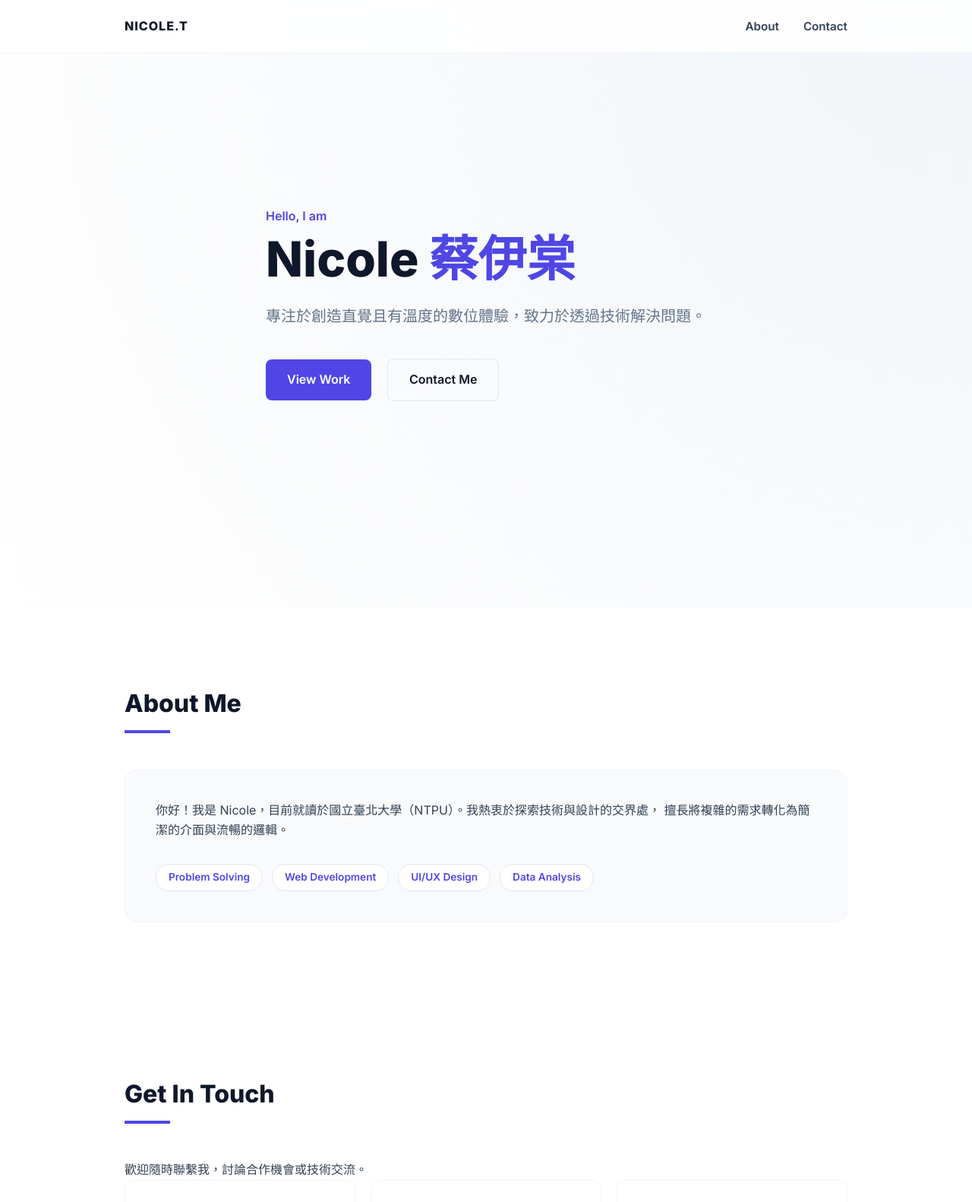
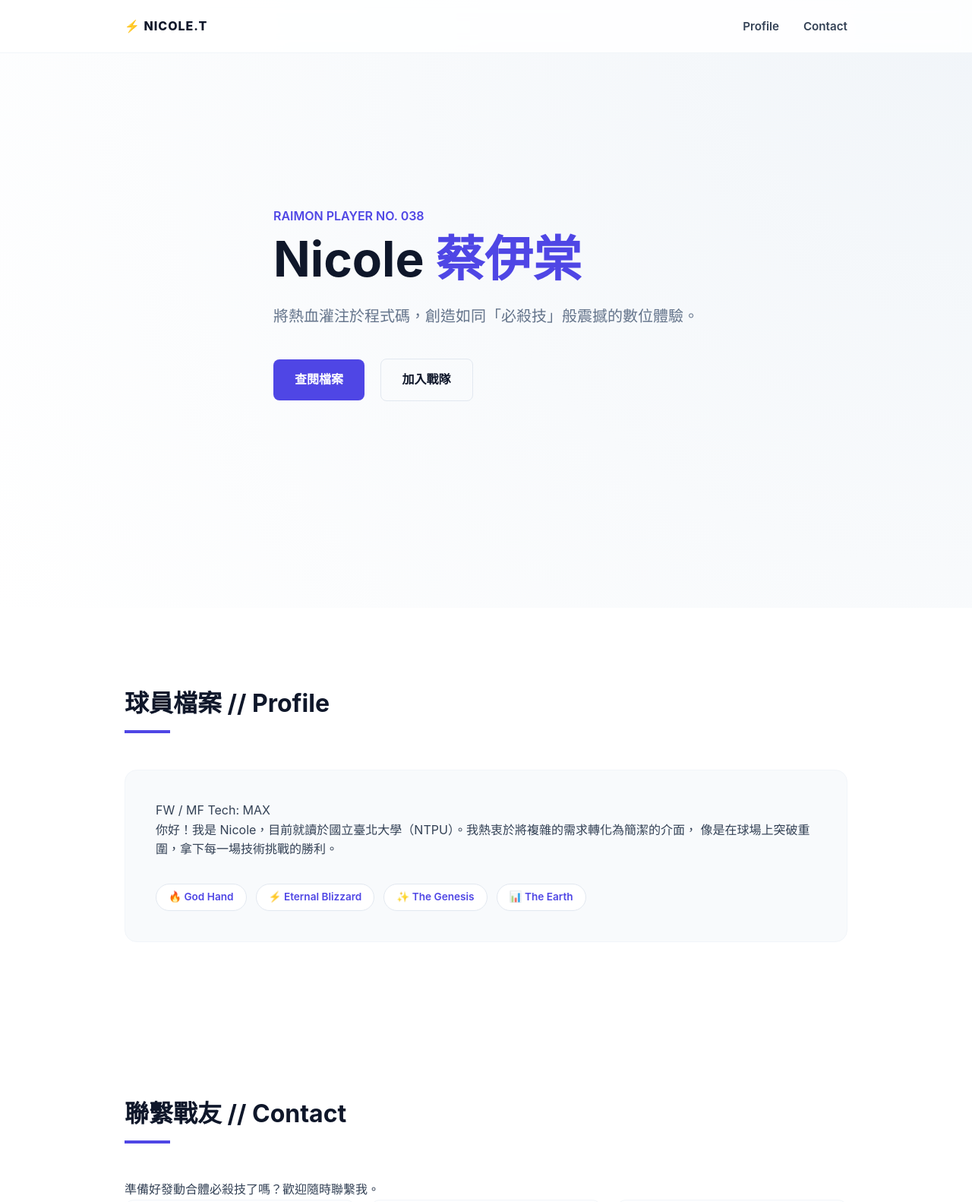
Before and after one commit to s411382038-ux/Nicole, a plain HTML site: page index.html in a window 1280 px wide. Shown: the top 1582 px of the page at 76% size. Drawn offline with Linux system fonts and the light colour scheme; a script that the page names is missing.

Commit message:
Revamp portfolio layout and content
Updated the portfolio layout and content to reflect new branding and structure, including changes to navigation, hero section, and contact information.

```diff
--- a/index.html
+++ b/index.html
@@ -3,67 +3,72 @@
 <head>
     <meta charset="UTF-8">
     <meta name="viewport" content="width=device-width, initial-scale=1.0">
-    <title>Nicole Tsai | Portfolio</title>
+    <title>Nicole Tsai | Inazuma Portfolio</title>
     <link rel="stylesheet" href="style.css">
-    <link href="https://fonts.googleapis.com/css2?family=Inter:wght@400;600;800&display=swap" rel="stylesheet">
+    <link href="https://fonts.googleapis.com/css2?family=Kumbh+Sans:wght@400;700;900&display=swap" rel="stylesheet">
 </head>
 <body>
 
-    <nav class="navbar">
+    <nav class="navbar inz-navbar">
         <div class="container">
-            <a href="#" class="logo">NICOLE.T</a>
+            <a href="#" class="logo inz-logo"><span class="bolt">⚡</span> NICOLE.T</a>
             <ul class="nav-links">
-                <li><a href="#about">About</a></li>
+                <li><a href="#profile">Profile</a></li>
                 <li><a href="#contact">Contact</a></li>
             </ul>
         </div>
     </nav>
 
     <main>
-        <section id="hero" class="hero">
+        <section id="hero" class="hero inz-hero">
+            <div class="hero-overlay"></div>
             <div class="container">
-                <p class="hero-subtitle">Hello, I am</p>
+                <p class="hero-subtitle">RAIMON PLAYER NO. 038</p>
                 <h1 class="hero-title">Nicole <span>蔡伊棠</span></h1>
-                <p class="hero-tagline">專注於創造直覺且有溫度的數位體驗，致力於透過技術解決問題。</p>
+                <p class="hero-tagline">將熱血灌注於程式碼，創造如同「必殺技」般震撼的數位體驗。</p>
                 <div class="hero-btns">
-                    <a href="#about" class="btn btn-primary">View Work</a>
-                    <a href="#contact" class="btn btn-secondary">Contact Me</a>
+                    <a href="#profile" class="btn btn-primary inz-btn">查閱檔案</a>
+                    <a href="#contact" class="btn btn-secondary inz-btn-outline">加入戰隊</a>
                 </div>
             </div>
         </section>
 
-        <section id="about" class="section">
+        <section id="profile" class="section inz-bg-light">
             <div class="container">
-                <h2 class="section-title">About Me</h2>
-                <div class="about-card">
+                <h2 class="section-title inz-title">球員檔案 // Profile</h2>
+                <div class="about-card inz-card">
+                    <div class="card-header">
+                        <span class="player-tag">FW / MF</span>
+                        <span class="tech-lv">Tech: MAX</span>
+                    </div>
                     <p>
-                        你好！我是 Nicole，目前就讀於國立臺北大學（NTPU）。我熱衷於探索技術與設計的交界處，
-                        擅長將複雜的需求轉化為簡潔的介面與流暢的邏輯。
+                        你好！我是 Nicole，目前就讀於國立臺北大學（NTPU）。我熱衷於將複雜的需求轉化為簡潔的介面，
+                        像是在球場上突破重圍，拿下每一場技術挑戰的勝利。
                     </p>
                     <div class="skills-container">
-                        <span class="skill-tag">Problem Solving</span>
-                        <span class="skill-tag">Web Development</span>
-                        <span class="skill-tag">UI/UX Design</span>
-                        <span class="skill-tag">Data Analysis</span>
+                        <span class="skill-tag hissatsu">🔥 God Hand</span>
+                        <span class="skill-tag hissatsu">⚡ Eternal Blizzard</span>
+                        <span class="skill-tag hissatsu">✨ The Genesis</span>
+                        <span class="skill-tag hissatsu">📊 The Earth</span>
                     </div>
                 </div>
             </div>
         </section>
 
-        <section id="contact" class="section">
+        <section id="contact" class="section inz-bg-dark">
             <div class="container">
-                <h2 class="section-title">Get In Touch</h2>
-                <p class="contact-desc">歡迎隨時聯繫我，討論合作機會或技術交流。</p>
+                <h2 class="section-title inz-title light">聯繫戰友 // Contact</h2>
+                <p class="contact-desc">準備好發動合體必殺技了嗎？歡迎隨時聯繫我。</p>
                 <div class="contact-grid">
-                    <a href="mailto:s411382038@gm.ntpu.edu.tw" class="contact-card">
+                    <a href="mailto:s411382038@gm.ntpu.edu.tw" class="contact-card inz-contact">
                         <span class="label">Email</span>
                         <span class="value">s411382038@gm.ntpu.edu.tw</span>
                     </a>
-                    <a href="https://github.com/your-github-id" target="_blank" class="contact-card">
+                    <a href="#" class="contact-card inz-contact">
                         <span class="label">GitHub</span>
                         <span class="value">@your-github-id</span>
                     </a>
-                    <a href="https://linkedin.com/in/your-linkedin-id" target="_blank" class="contact-card">
+                    <a href="#" class="contact-card inz-contact">
                         <span class="label">LinkedIn</span>
                         <span class="value">Nicole Tsai</span>
                     </a>
@@ -72,9 +77,9 @@
         </section>
     </main>
 
-    <footer class="footer">
+    <footer class="footer inz-footer">
         <div class="container">
-            <p>&copy; 2026 Nicole Tsai. All rights reserved.</p>
+            <p>&copy; 2026 Nicole Tsai. INAZUMA DEVELOPER.</p>
         </div>
     </footer>
 
```
